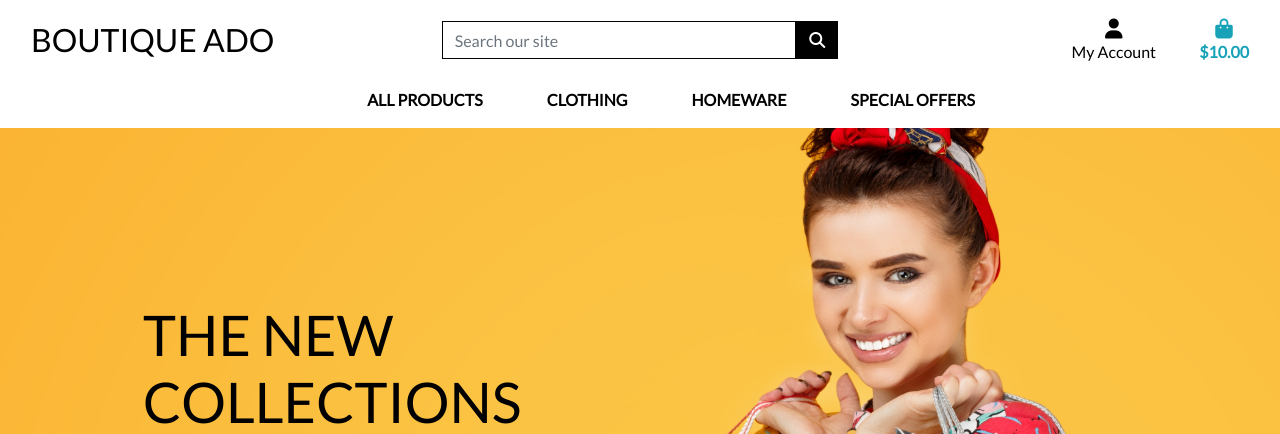
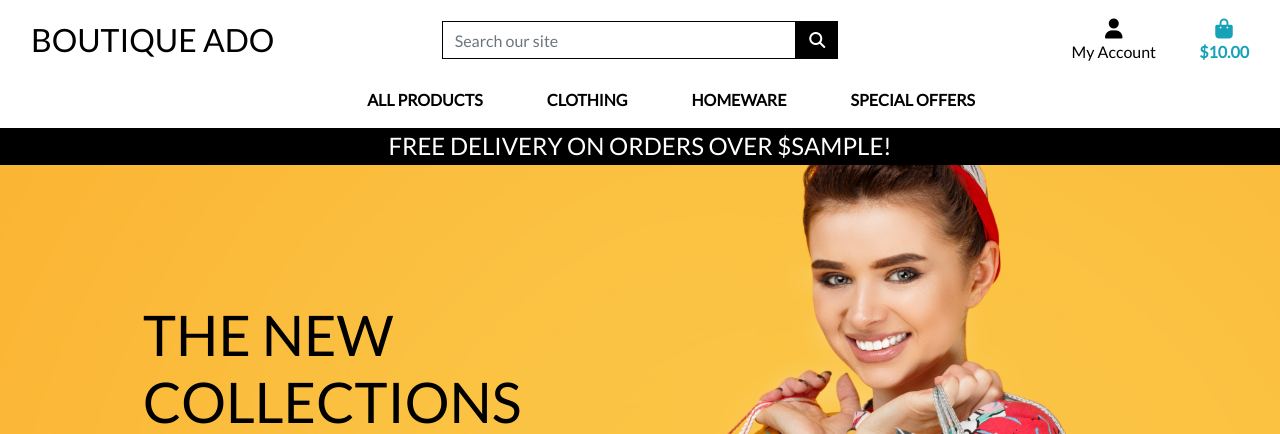
Before and after one commit to MitchDuke/boutique_ado_v1, a Django app: template home/templates/home/index.html in a window 1280 px wide. Shown: the top 434 px of the page. Run offline with Django 3.2, Linux system fonts and the light colour scheme; the template is opened without the code that fills it: most values are stand-ins (such as "Sample title", 1, 10 or a date in 2020); some libraries are stand-ins or nearby versions.

Commit message:
Delivery Banner
Added free delivery banner and styled accordingly

```diff
--- a/static/css/base.css
+++ b/static/css/base.css
@@ -56,6 +56,10 @@ body {
     border: 1px solid black !important;
 }
 
+.bg-black {
+    background: #000 !important;
+}
+
 /* -------------------------------- Media Queries */
 
 /* Slightly larger container on xl screens */
--- a/templates/base.html
+++ b/templates/base.html
@@ -104,6 +104,11 @@
           {% include 'includes/main-nav.html' %}
         </nav>
       </div>
+      <div id="delivery-banner" class="row text-center">
+        <div class="col bg-black text-white">
+          <h4 class="logo-font my-1">Free delivery on orders Over ${{ free_shipping_threshold }}!</h4>
+        </div>
+      </div>
     </header>
 
     {% if messages %}
```
